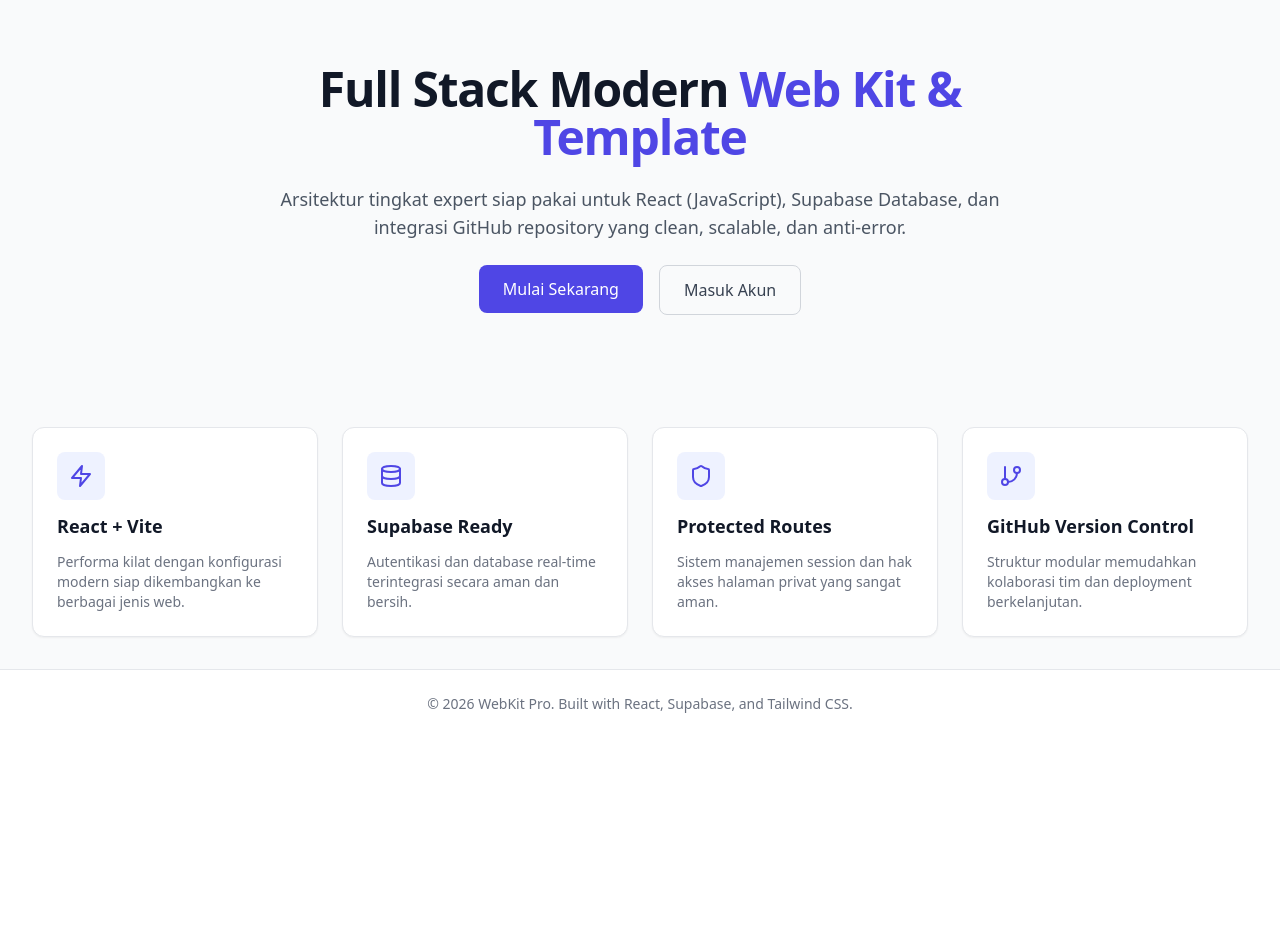
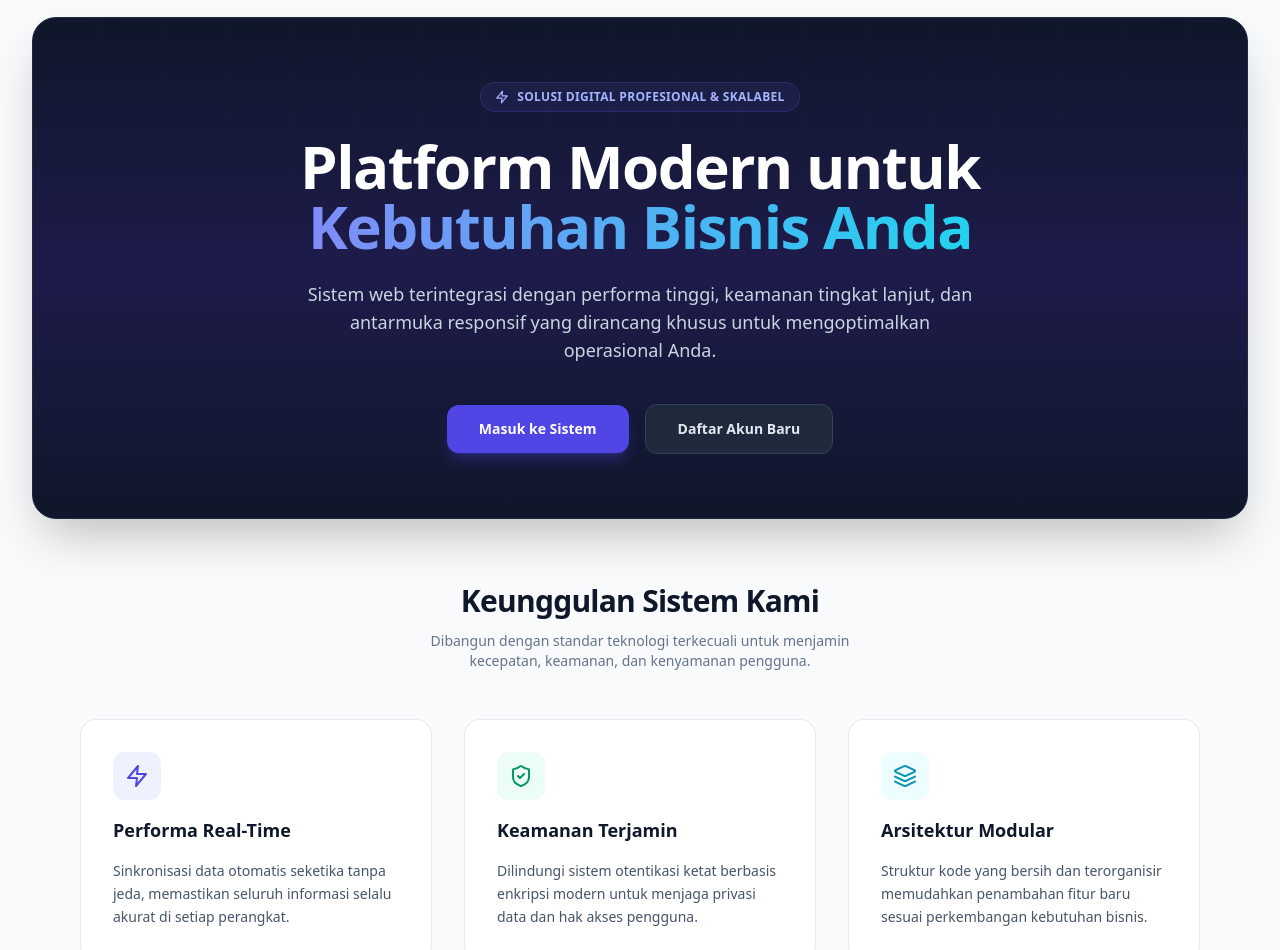
Before and after one commit to alleshop210494-hub/Web-Kit, a React (Vite) app: page / in a window 1280 px wide. Shown: the part 80-1030 px from the top of the page. Before the commit the page ends 818 px from the top, so only its background shows below. Built offline with nearby package versions, Linux system fonts and the light colour scheme; the HTML template or start-up script is replaced by a standard one.

Commit message:
Web-Kit Boilerplate

```diff
--- a/src/pages/Home.jsx
+++ b/src/pages/Home.jsx
@@ -1,61 +1,121 @@
 import React from 'react'
 import { Link } from 'react-router-dom'
-import { Button } from '../components/common/Button'
-import { Shield, Zap, Database, GitBranch } from 'lucide-react'
+import { useAuth } from '../context/AuthContext'
+import { ArrowRight, ShieldCheck, Zap, Layers, CheckCircle2 } from 'lucide-react'
 
 export const Home = () => {
+  const { user } = useAuth()
+
   return (
-    <div className="space-y-16">
-      <div className="text-center space-y-6 max-w-3xl mx-auto py-12">
-        <h1 className="text-4xl sm:text-5xl font-extrabold tracking-tight text-gray-900">
-          Full Stack Modern <span className="text-indigo-600">Web Kit & Template</span>
-        </h1>
-        <p className="text-lg text-gray-600">
-          Arsitektur tingkat expert siap pakai untuk React (JavaScript), Supabase Database, dan integrasi GitHub repository yang clean, scalable, dan anti-error.
-        </p>
-        <div className="flex justify-center space-x-4">
-          <Link to="/register">
-            <Button variant="primary" className="text-base px-6 py-3">Mulai Sekarang</Button>
-          </Link>
-          <Link to="/login">
-            <Button variant="outline" className="text-base px-6 py-3">Masuk Akun</Button>
+    <div className="space-y-16 pb-16">
+      {/* Hero Section */}
+      <section className="relative overflow-hidden bg-gradient-to-b from-slate-900 via-indigo-950 to-slate-900 rounded-3xl p-8 md:p-16 text-white shadow-2xl border border-slate-800">
+        <div className="absolute inset-0 bg-[linear-gradient(to_right,#1e293b_1px,transparent_1px),linear-gradient(to_bottom,#1e293b_1px,transparent_1px)] bg-[size:4rem_4rem] [mask-image:radial-gradient(ellipse_60%_50%_at_50%_0%,#000_70%,transparent_100%)] opacity-20" />
+
+        <div className="relative z-10 max-w-3xl mx-auto text-center space-y-6">
+          <div className="inline-flex items-center space-x-2 px-3.5 py-1.5 rounded-full bg-indigo-500/10 border border-indigo-500/20 text-indigo-300 text-xs font-semibold tracking-wide uppercase">
+            <Zap className="w-3.5 h-3.5" />
+            <span>Solusi Digital Profesional & Skalabel</span>
+          </div>
+
+          <h1 className="text-4xl md:text-6xl font-extrabold tracking-tight leading-tight">
+            Platform Modern untuk <span className="text-transparent bg-clip-text bg-gradient-to-r from-indigo-400 to-cyan-400">Kebutuhan Bisnis Anda</span>
+          </h1>
+
+          <p className="text-slate-300 text-base md:text-lg max-w-2xl mx-auto leading-relaxed">
+            Sistem web terintegrasi dengan performa tinggi, keamanan tingkat lanjut, dan antarmuka responsif yang dirancang khusus untuk mengoptimalkan operasional Anda.
+          </p>
+
+          <div className="flex flex-col sm:flex-row items-center justify-center gap-4 pt-4">
+            {user ? (
+              <Link
+                to="/dashboard"
+                className="w-full sm:w-auto inline-flex items-center justify-center space-x-2 px-8 py-3.5 rounded-xl bg-indigo-600 hover:bg-indigo-500 text-white font-semibold text-sm shadow-lg shadow-indigo-600/30 transition-all duration-200"
+              >
+                <span>Buka Dashboard Utama</span>
+                <ArrowRight className="w-4 h-4" />
+              </Link>
+            ) : (
+              <>
+                <Link
+                  to="/login"
+                  className="w-full sm:w-auto inline-flex items-center justify-center px-8 py-3.5 rounded-xl bg-indigo-600 hover:bg-indigo-500 text-white font-semibold text-sm shadow-lg shadow-indigo-600/30 transition-all duration-200"
+                >
+                  <span>Masuk ke Sistem</span>
+                </Link>
+                <Link
+                  to="/register"
+                  className="w-full sm:w-auto inline-flex items-center justify-center px-8 py-3.5 rounded-xl bg-slate-800 hover:bg-slate-700 text-slate-200 font-semibold text-sm border border-slate-700 transition-all duration-200"
+                >
+                  <span>Daftar Akun Baru</span>
+                </Link>
+              </>
+            )}
+          </div>
+        </div>
+      </section>
+
+      {/* Features Section */}
+      <section className="max-w-6xl mx-auto px-4 space-y-12">
+        <div className="text-center space-y-3">
+          <h2 className="text-2xl md:text-3xl font-bold text-slate-900 tracking-tight">
+            Keunggulan Sistem Kami
+          </h2>
+          <p className="text-slate-500 text-sm max-w-md mx-auto">
+            Dibangun dengan standar teknologi terkecuali untuk menjamin kecepatan, keamanan, dan kenyamanan pengguna.
+          </p>
+        </div>
+
+        <div className="grid grid-cols-1 md:grid-cols-3 gap-8">
+          <div className="bg-white p-8 rounded-2xl border border-slate-200/80 shadow-sm space-y-4 hover:shadow-md transition-shadow">
+            <div className="w-12 h-12 rounded-xl bg-indigo-50 text-indigo-600 flex items-center justify-center">
+              <Zap className="w-6 h-6" />
+            </div>
+            <h3 className="text-lg font-bold text-slate-900">Performa Real-Time</h3>
+            <p className="text-slate-600 text-sm leading-relaxed">
+              Sinkronisasi data otomatis seketika tanpa jeda, memastikan seluruh informasi selalu akurat di setiap perangkat.
+            </p>
+          </div>
+
+          <div className="bg-white p-8 rounded-2xl border border-slate-200/80 shadow-sm space-y-4 hover:shadow-md transition-shadow">
+            <div className="w-12 h-12 rounded-xl bg-emerald-50 text-emerald-600 flex items-center justify-center">
+              <ShieldCheck className="w-6 h-6" />
+            </div>
+            <h3 className="text-lg font-bold text-slate-900">Keamanan Terjamin</h3>
+            <p className="text-slate-600 text-sm leading-relaxed">
+              Dilindungi sistem otentikasi ketat berbasis enkripsi modern untuk menjaga privasi data dan hak akses pengguna.
+            </p>
+          </div>
+
+          <div className="bg-white p-8 rounded-2xl border border-slate-200/80 shadow-sm space-y-4 hover:shadow-md transition-shadow">
+            <div className="w-12 h-12 rounded-xl bg-cyan-50 text-cyan-600 flex items-center justify-center">
+              <Layers className="w-6 h-6" />
+            </div>
+            <h3 className="text-lg font-bold text-slate-900">Arsitektur Modular</h3>
+            <p className="text-slate-600 text-sm leading-relaxed">
+              Struktur kode yang bersih dan terorganisir memudahkan penambahan fitur baru sesuai perkembangan kebutuhan bisnis.
+            </p>
+          </div>
+        </div>
+      </section>
+
+      {/* Call to Action Section */}
+      <section className="max-w-5xl mx-auto px-4">
+        <div className="bg-gradient-to-r from-slate-900 to-indigo-950 rounded-2xl p-8 md:p-12 text-white flex flex-col md:flex-row items-center justify-between gap-6 shadow-xl border border-slate-800">
+          <div className="space-y-2 text-center md:text-left">
+            <h3 className="text-2xl font-bold tracking-tight">Siap Memulai Pengelolaan Digital?</h3>
+            <p className="text-slate-300 text-sm max-w-lg">
+              Masuk sekarang untuk mengelola data operasional Anda dengan mudah melalui panel kontrol terpusat.
+            </p>
+          </div>
+          <Link
+            to={user ? "/dashboard" : "/login"}
+            className="px-6 py-3 rounded-xl bg-indigo-600 hover:bg-indigo-500 text-white font-semibold text-sm shadow-lg shadow-indigo-600/30 transition-all whitespace-nowrap"
+          >
+            {user ? "Buka Panel Kontrol" : "Mulai Masuk"}
           </Link>
         </div>
-      </div>
-
-      <div className="grid grid-cols-1 md:grid-cols-2 lg:grid-cols-4 gap-6">
-        <div className="bg-white p-6 rounded-xl border border-gray-200 shadow-sm space-y-3">
-          <div className="w-12 h-12 bg-indigo-50 text-indigo-600 rounded-lg flex items-center justify-center">
-            <Zap className="w-6 h-6" />
-          </div>
-          <h3 className="text-lg font-semibold text-gray-900">React + Vite</h3>
-          <p className="text-sm text-gray-500">Performa kilat dengan konfigurasi modern siap dikembangkan ke berbagai jenis web.</p>
-        </div>
-
-        <div className="bg-white p-6 rounded-xl border border-gray-200 shadow-sm space-y-3">
-          <div className="w-12 h-12 bg-indigo-50 text-indigo-600 rounded-lg flex items-center justify-center">
-            <Database className="w-6 h-6" />
-          </div>
-          <h3 className="text-lg font-semibold text-gray-900">Supabase Ready</h3>
-          <p className="text-sm text-gray-500">Autentikasi dan database real-time terintegrasi secara aman dan bersih.</p>
-        </div>
-
-        <div className="bg-white p-6 rounded-xl border border-gray-200 shadow-sm space-y-3">
-          <div className="w-12 h-12 bg-indigo-50 text-indigo-600 rounded-lg flex items-center justify-center">
-            <Shield className="w-6 h-6" />
-          </div>
-          <h3 className="text-lg font-semibold text-gray-900">Protected Routes</h3>
-          <p className="text-sm text-gray-500">Sistem manajemen session dan hak akses halaman privat yang sangat aman.</p>
-        </div>
-
-        <div className="bg-white p-6 rounded-xl border border-gray-200 shadow-sm space-y-3">
-          <div className="w-12 h-12 bg-indigo-50 text-indigo-600 rounded-lg flex items-center justify-center">
-            <GitBranch className="w-6 h-6" />
-          </div>
-          <h3 className="text-lg font-semibold text-gray-900">GitHub Version Control</h3>
-          <p className="text-sm text-gray-500">Struktur modular memudahkan kolaborasi tim dan deployment berkelanjutan.</p>
-        </div>
-      </div>
+      </section>
     </div>
   )
 }
```
Also changed, not shown: src/pages/Dashboard.jsx (+127 -88 lines).
